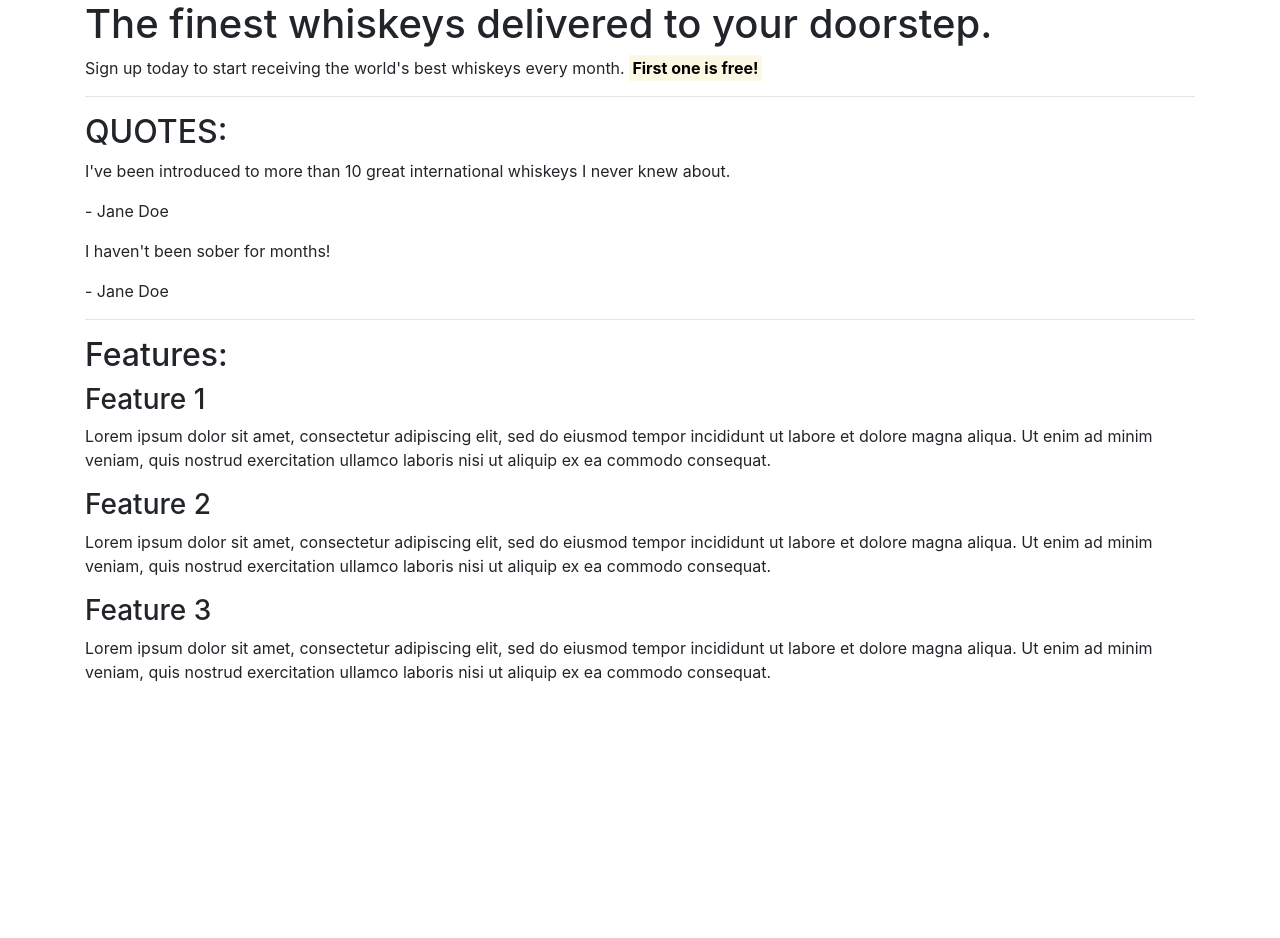
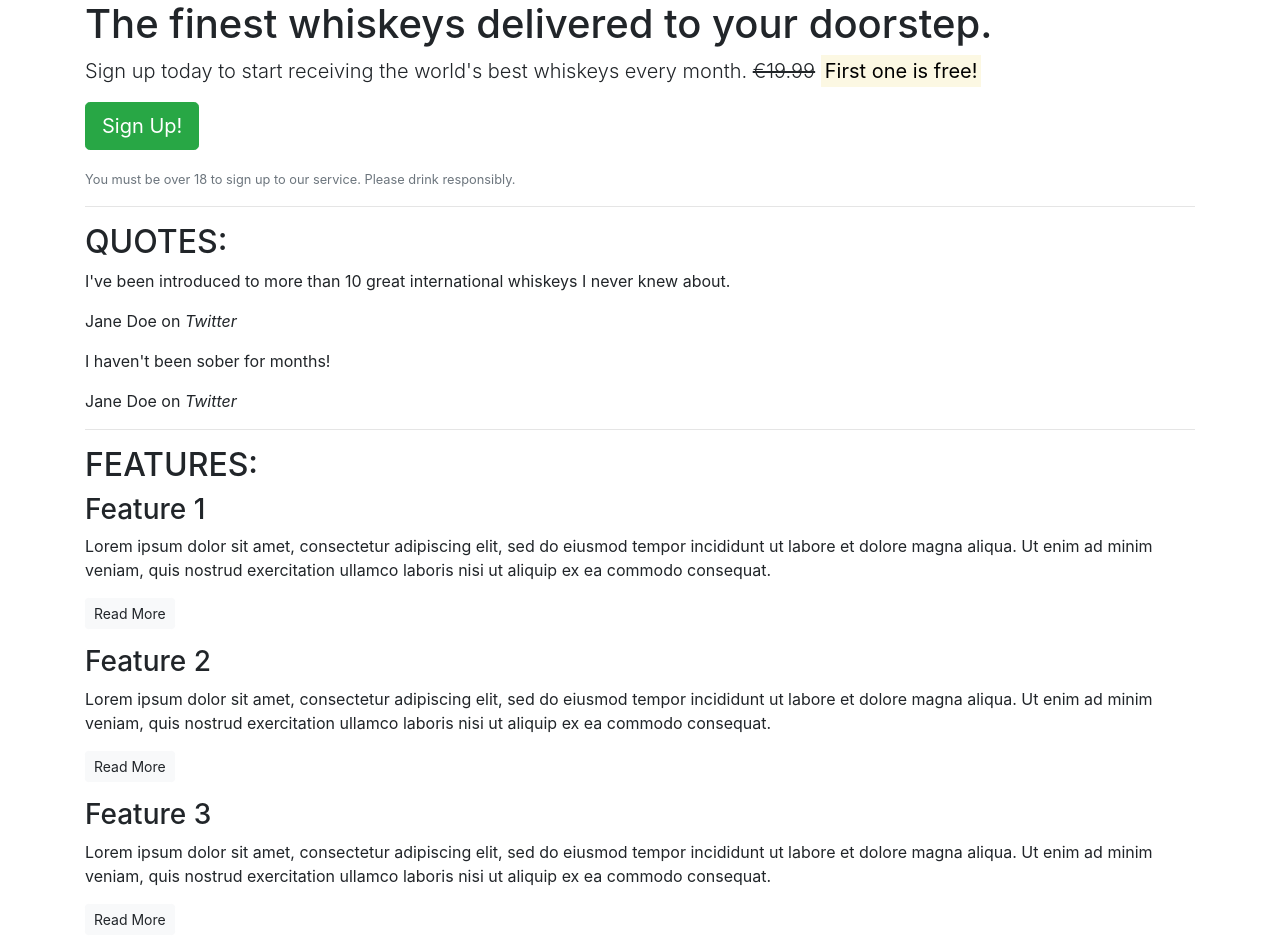
Before and after one commit to p-coughlan/whiskey-drop, a plain HTML site: page index.html in a window 1280 px wide. Before the commit the page ends 800 px from the top, so only its background shows below. Drawn offline with nearby package versions, Linux system fonts and the light colour scheme.

Commit message:
add bootstrap classes and html content

```diff
--- a/index.html
+++ b/index.html
@@ -12,39 +12,45 @@
         <!-- Callout -->
         <section class="callout">
             <h1>The finest whiskeys delivered to your doorstep.</h1>
-            <p>Sign up today to start receiving the world's best whiskeys every month. <strong><mark>First one is free!</mark></strong></p>
+            <p class="lead">Sign up today to start receiving the world's best whiskeys every month. <s>€19.99</s> <strong><mark>First one is free!</mark></strong></p>
+            <p><button class="btn btn-lg btn-success">Sign Up!</button></p>
+            <p class="text-muted"><small>You must be over 18 to sign up to our service. Please drink responsibly.</small></p>
+        </section>
         <!-- /.callout -->
         <hr>
 
         <!-- Quotes -->
         <section class="quotes">
             <h2 class="text-uppercase">Quotes:</h2>
-            <div class="quote">
+            <blockquote class="quote">
                 <p>I've been introduced to more than 10 great international whiskeys I never knew about.</p>
-                <p>- Jane Doe</p>
-            </div>
-            <div class="quote">
+                <footer>Jane Doe on <cite title="Twitter">Twitter</cite></footer>
+            </blockquote>
+            <blockquote class="quote">
                 <p>I haven't been sober for months!</p>
-                <p>- Jane Doe</p>
-            </div>
+                <footer>Jane Doe on <cite title="Twitter">Twitter</cite></footer>
+            </blockquote>
         </section>
         <!-- /.quotes -->
         <hr>
 
         <!-- Features -->
         <section class="features">
-            <h2>Features:</h2>
+            <h2 class="text-uppercase">Features:</h2>
             <div class="feature">
                 <h3>Feature 1</h3>
                 <p>Lorem ipsum dolor sit amet, consectetur adipiscing elit, sed do eiusmod tempor incididunt ut labore et dolore magna aliqua. Ut enim ad minim veniam, quis nostrud exercitation ullamco laboris nisi ut aliquip ex ea commodo consequat.</p>
+                <p><a class="btn btn-sm btn-light" href="">Read More</a></p>
             </div>
             <div class="feature">
                 <h3>Feature 2</h3>
                 <p>Lorem ipsum dolor sit amet, consectetur adipiscing elit, sed do eiusmod tempor incididunt ut labore et dolore magna aliqua. Ut enim ad minim veniam, quis nostrud exercitation ullamco laboris nisi ut aliquip ex ea commodo consequat.</p>
+                <p><a class="btn btn-sm btn-light" href="">Read More</a></p>
             </div>
             <div class="feature">
                 <h3>Feature 3</h3>
                 <p>Lorem ipsum dolor sit amet, consectetur adipiscing elit, sed do eiusmod tempor incididunt ut labore et dolore magna aliqua. Ut enim ad minim veniam, quis nostrud exercitation ullamco laboris nisi ut aliquip ex ea commodo consequat.</p>
+                <p><a class="btn btn-sm btn-light" href="">Read More</a></p>
             </div>
         </section>
         <!-- /.features -->
```
